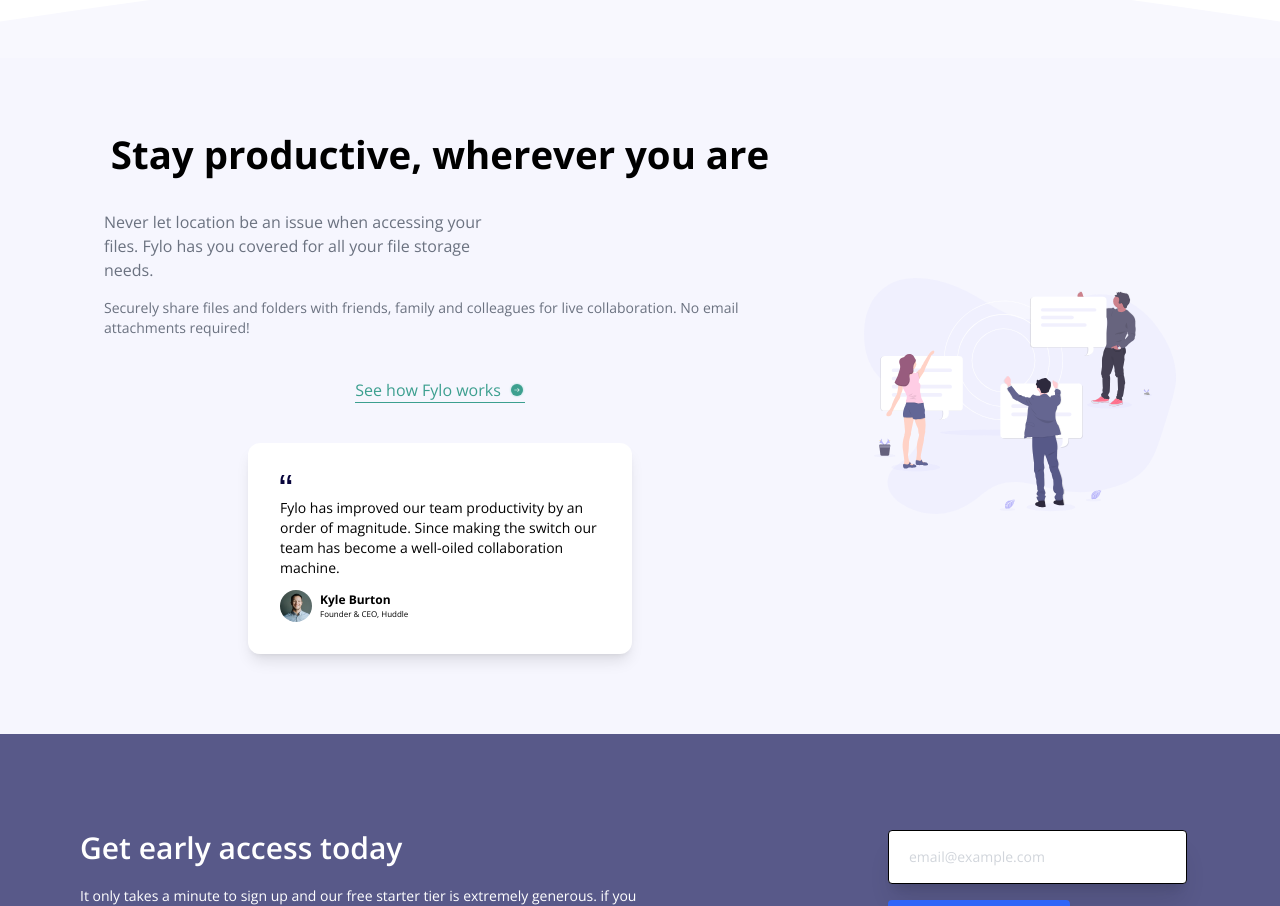
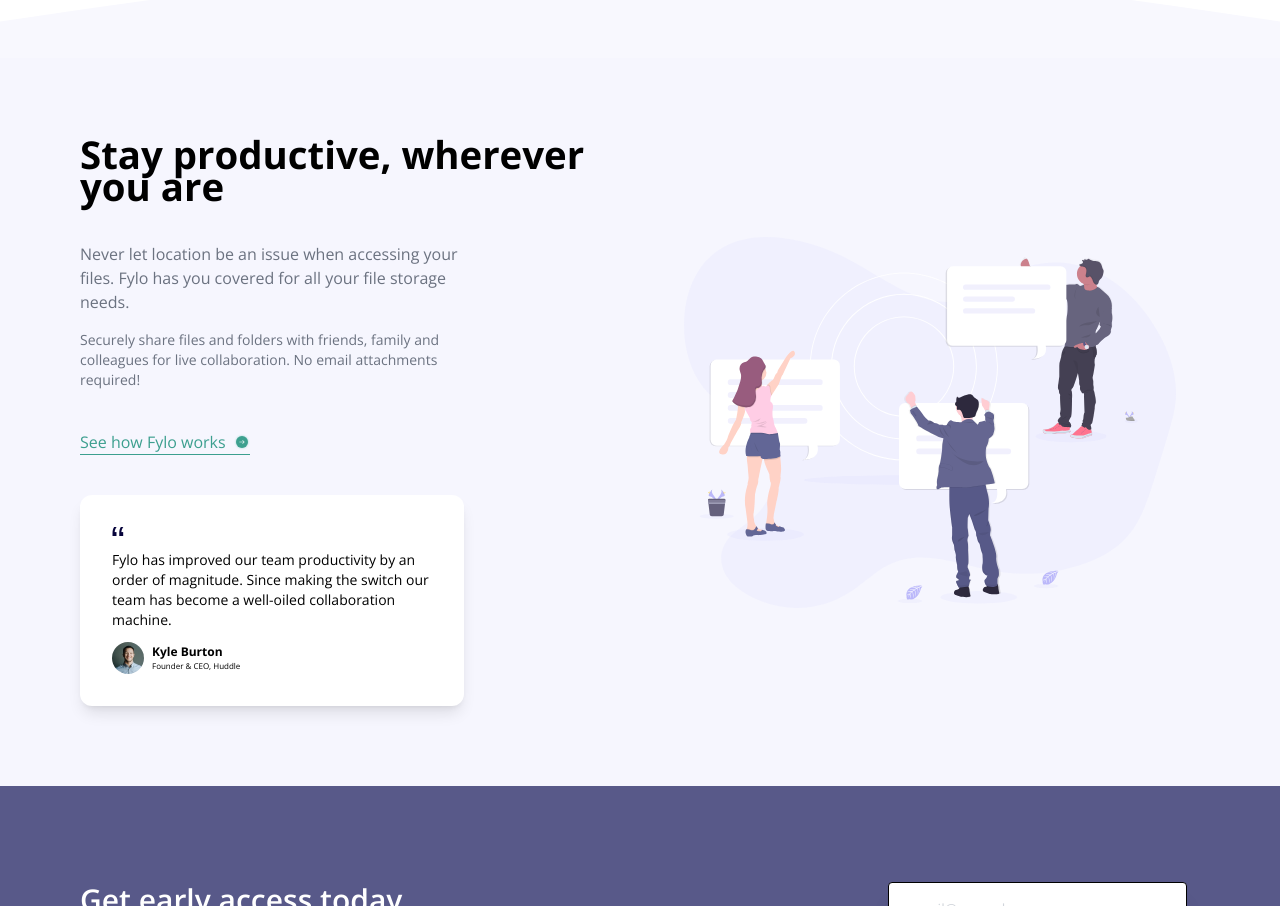
Before and after one commit to JohnPugh688/Fylo-Landing-Page, a website: page src/index.html in a window 1280 px wide. Shown: the part 620-1526 px from the top of the page. Drawn offline with nearby package versions, Linux system fonts and the light colour scheme.

Commit message:
improved layout

```diff
--- a/src/index.html
+++ b/src/index.html
@@ -91,15 +91,15 @@
       <section
         class="flex flex-col-reverse items-center gap-10 bg-LightGrayishBlue py-20 md:flex-row lg:px-20"
       >
-        <div class="flex flex-col items-center gap-10 md:w-2/3">
+        <div class="flex w-3/6 flex-col items-center gap-10 lg:items-start">
           <h1
             class="text-center text-base font-bold lg:text-start lg:text-2xl lg:text-[2.4rem]"
           >
             Stay productive, wherever you are
           </h1>
-          <div class="space-y-4 px-6">
+          <div class="space-y-4 px-6 lg:w-3/4 lg:px-0">
             <p
-              class="text-start text-sm text-gray-500 lg:pr-72 lg:text-start lg:text-base"
+              class="text-start text-sm text-gray-500 lg:text-start lg:text-base"
             >
               Never let location be an issue when accessing your files. Fylo has
               you covered for all your file storage needs.
@@ -115,7 +115,7 @@
             <a class="flex items-center gap-2 text-sm lg:text-base" href="#"
               >See how Fylo works<img
                 class="h-4 w-4 underline"
-                src="/images/icon-arrow.svg"
+                src="./images/icon-arrow.svg"
                 alt=""
             /></a>
           </div>
@@ -145,7 +145,7 @@
             </div>
           </div>
         </div>
-        <div class="md:w-1/3">
+        <div class="lg:w-1/2">
           <img class="p-6" src="./images/illustration-2.svg" alt="" />
         </div>
       </section>
```
Also changed, not shown: src/output.css.
